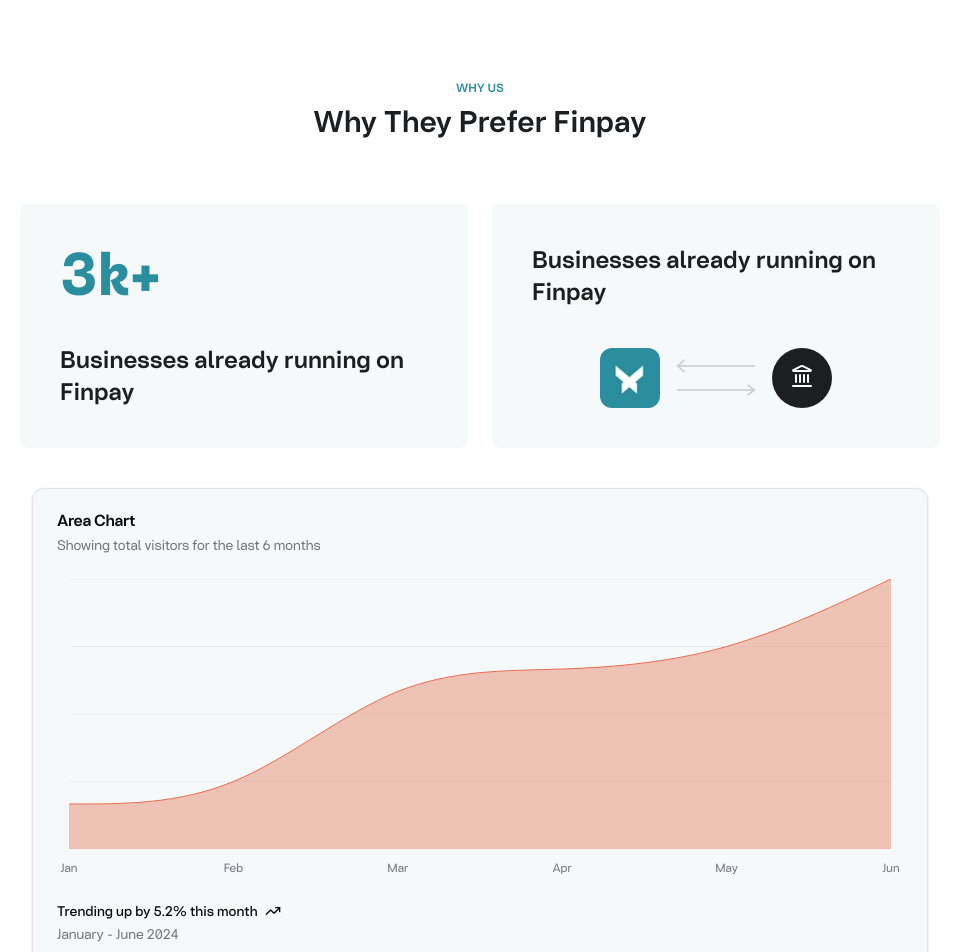
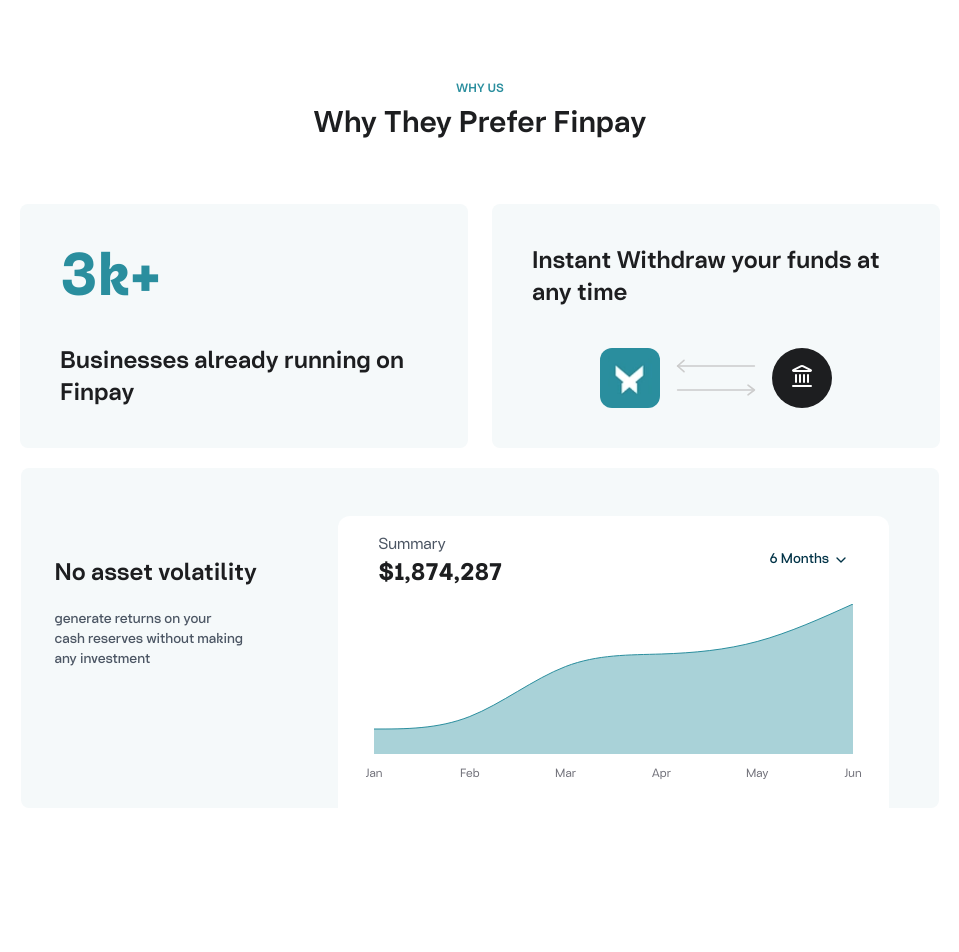
Before and after one commit to BrightEluno/Finpay, a Next.js app: page /about in a window 1280 px wide. Shown: the top 952 px of the page, without its empty margins (160-1119 px from the left). After the commit the page ends 920 px from the top, so only its background shows below. Built offline with nearby package versions, Linux system fonts and the light colour scheme.

Commit message:
step page

```diff
--- a/src/app/about/page.tsx
+++ b/src/app/about/page.tsx
@@ -6,6 +6,7 @@
 const About = () => {
   return (
     <div className="p-10 md:p-20">
+
       <div className="   flex flex-col items-center text-center">
         <h1 className="text-finpayBlue text-xs font-semibold uppercase">
           Why Us
@@ -17,7 +18,7 @@
         {/* Text Section (Add More Content Here) */}
       </div>
       <div className="flex flex-col md:flex-row justify-center mt-6 gap-6">
-        <div className="w-[40%]  bg-finpayLightGrayishBlue p-10 rounded-lg mt-10">
+        <div className="w-[40%]   bg-finpayLightGrayishBlue p-10 rounded-lg mt-10">
           <h1 className="text-6xl font-bold text-finpayBlue">3k+</h1>
           <h3 className="pt-10 text-2xl font-semibold text-finpayDarkCharcoal">
             Businesses already running on Finpay
@@ -26,7 +27,7 @@
 
         <div className="w-[40%]  bg-finpayLightGrayishBlue p-10 rounded-lg mt-10">
           <h1 className="text-2xl font-semibold text-finpayDarkCharcoal">
-            Businesses already running on Finpay
+            Instant Withdraw your funds at  any time
           </h1>
           <div className="flex flex-rol pt-8  space-y-2 gap-4 items-center justify-center  text-center">
             <div className="w-[60px] h-[60px] rounded-xl bg-finpayBlue mt-2 ">
--- a/src/app/page.tsx
+++ b/src/app/page.tsx
@@ -5,6 +5,7 @@
 import { ArrowDownToDot, ArrowUpRight, Nfc } from "lucide-react";
 import Future from "@/components/future/Future";
 import About from "./about/page";
+import StepPage from "./step/page";
 
 export default function Home() {
   return (
@@ -102,6 +103,7 @@
       {/* Features Section */}
       <Future />
       <About />
+      <StepPage />
       </div>
 
     </div>
--- /dev/null
+++ b/src/app/step/page.tsx
@@ -0,0 +1,9 @@
+const StepPage = () => {
+  return (
+    <div className='w-full h-[50vh] bg-finpayDarkTeal p-[5rem] uppercase text-finpayBlue text-xs font-semibold '>
+        <h1>Step</h1>
+    </div>
+  )
+}
+
+export default StepPage
--- a/src/components/chart/Chart.tsx
+++ b/src/components/chart/Chart.tsx
@@ -1,22 +1,22 @@
-"use client"
+"use client";
 
-import { TrendingUp } from "lucide-react"
-import { Area, AreaChart, CartesianGrid, XAxis } from "recharts"
+import { ChevronDown } from "lucide-react";
+import { Area, AreaChart, CartesianGrid, XAxis } from "recharts";
 
 import {
-  Card,
   CardContent,
   CardDescription,
   CardFooter,
   CardHeader,
   CardTitle,
-} from "@/components/ui/card"
+} from "@/components/ui/card";
 import {
   ChartConfig,
   ChartContainer,
   ChartTooltip,
   ChartTooltipContent,
-} from "@/components/ui/chart"
+} from "@/components/ui/chart";
+
 const chartData = [
   { month: "January", desktop: 10 },
   { month: "February", desktop: 15 },
@@ -24,41 +24,55 @@
   { month: "April", desktop: 40 },
   { month: "May", desktop: 45 },
   { month: "June", desktop: 60 },
-]
+];
 
 const chartConfig = {
   desktop: {
     label: "Desktop",
-    color: "hsl(var(--chart-1))",
+    color: "#2A8E9E",
   },
-} satisfies ChartConfig
+} satisfies ChartConfig;
 
 export function Chart() {
   return (
-    <Card className="w-[80%]  max-w-[1200px] mx-auto mt-10 mb-8 bg-finpayLightGrayishBlue">
-      <CardHeader>
-        <CardTitle>Area Chart</CardTitle>
-        <CardDescription>
-          Showing total visitors for the last 6 months
-        </CardDescription>
-      </CardHeader>
-      <CardContent>
-        <ChartContainer className="h-[300px] w-full" config={chartConfig}>
-          <AreaChart
-            accessibilityLayer
-            data={chartData}
-            margin={{
-              left: 12,
-              right: 12,
-            }}
-          >
-            <CartesianGrid vertical={false} />
+    <div className=" w-[82%] max-w-[1200px] h-[340px] mx-auto mt-5 mb-8 bg-finpayLightGrayishBlue rounded-lg flex flex-col">
+
+      {/* Pushes CardContent to the bottom */}
+      <div className="flex-grow"></div>
+
+      {/* Centered CardContent using flex */}
+
+      <div className="flex justify-end  ">
+      <div className=" w-[250px] mx-auto mt-10">
+        <h3 className="text-2xl font-semibold text-finpayDarkCharcoal">No asset volatility</h3>
+        <p className="text-gray-600 text-sm font-medium w-[190px] mt-5  items-center">
+          generate returns on your cash reserves without making any investment
+        </p>
+      </div>
+        <CardContent className="bg-white w-full md:w-[60%] rounded-xl rounded-b-none shadow-none mr-[50px] ">
+          <div className="flex justify-between items-center p-4">
+            <div>
+              <span className="text-gray-600">Summary</span>
+              <h2 className="font-bold text-2xl text-finpayDarkCharcoal">
+                $1,874,287
+              </h2>
+            </div>
+            <div>
+              <span className="flex font-medium text-sm gap-1 text-finpayDarkTeal">
+                6 Months <ChevronDown className="w-4 text-finpayDarkTeal" />
+              </span>
+            </div>
+          </div>
+          <ChartContainer className="h-[180px] w-full" config={chartConfig}>
+            <AreaChart data={chartData} margin={{ left: 12, right: 12 }}>
+              <CartesianGrid vertical={false} horizontal={false} />
               <XAxis
                 dataKey="month"
                 tickLine={false}
                 axisLine={false}
                 tickMargin={8}
                 tickFormatter={(value) => value.slice(0, 3)}
+
               />
               <ChartTooltip
                 cursor={false}
@@ -67,25 +81,14 @@
               <Area
                 dataKey="desktop"
                 type="natural"
-              fill="var(--color-desktop)"
+                fill={chartConfig.desktop.color}
                 fillOpacity={0.4}
-              stroke="var(--color-desktop)"
+                stroke={chartConfig.desktop.color}
               />
             </AreaChart>
           </ChartContainer>
         </CardContent>
-      <CardFooter>
-        <div className="flex w-full items-start gap-2 text-sm">
-          <div className="grid gap-2">
-            <div className="flex items-center gap-2 font-medium leading-none">
-              Trending up by 5.2% this month <TrendingUp className="h-4 w-4" />
-            </div>
-            <div className="flex items-center gap-2 leading-none text-muted-foreground">
-              January - June 2024
       </div>
     </div>
-        </div>
-      </CardFooter>
-    </Card>
-  )
+  );
 }
```
Lines whose indentation alone changed are shown as unchanged.
